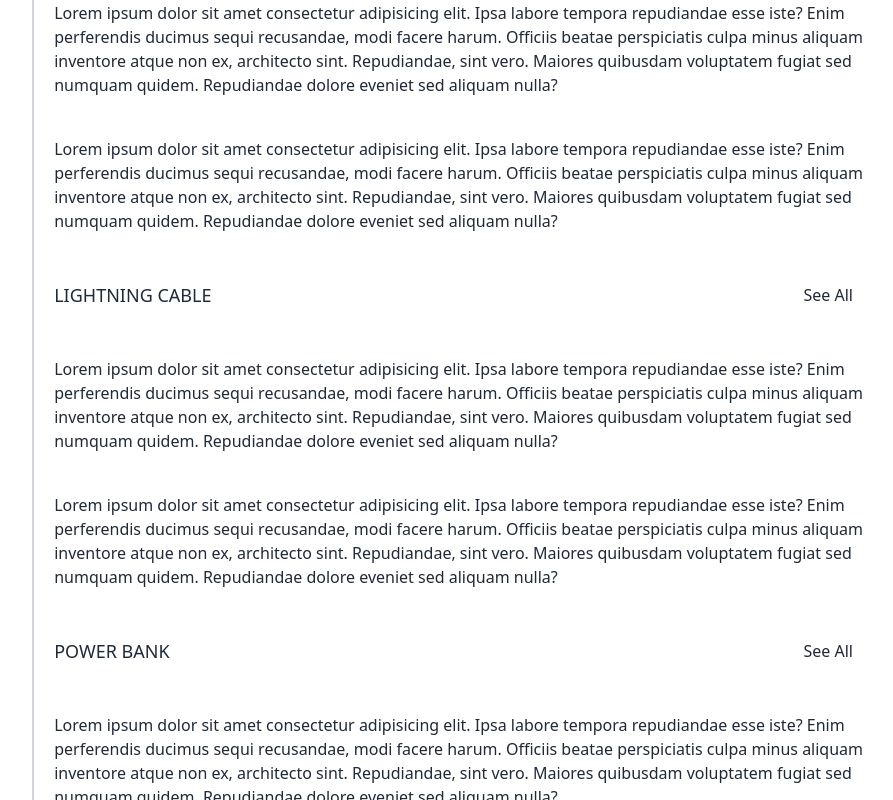
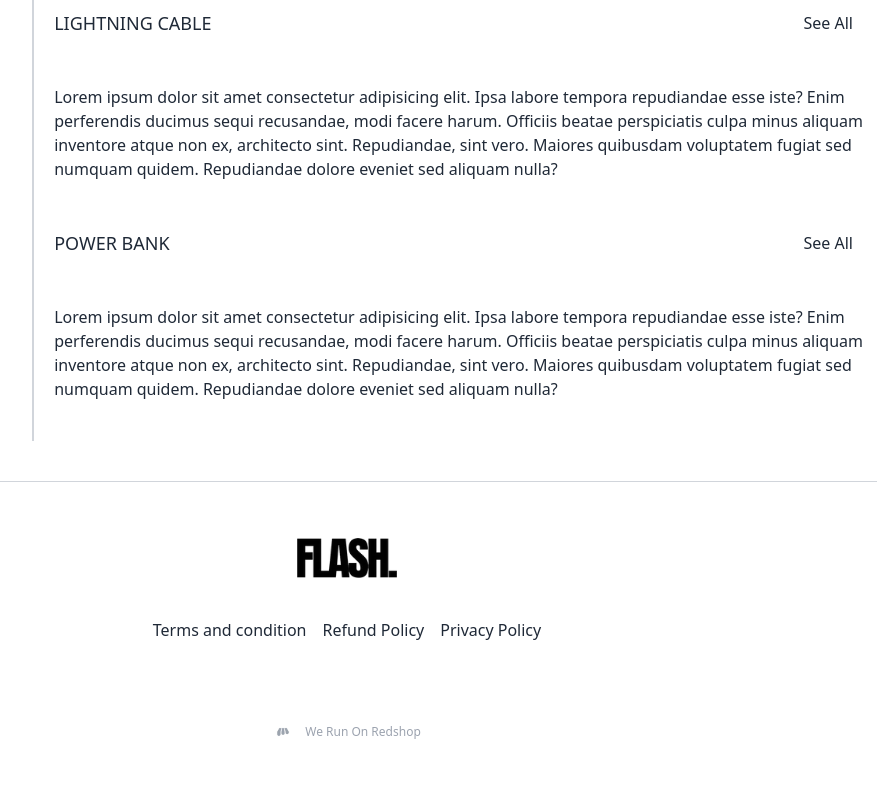
Before and after one commit to naimur61/redshop-task, a Next.js app: page / in a window 1280 px wide. Shown: the part 740-1540 px from the top of the page, without its empty margins (293-1186 px from the left). After the commit the page ends 1502 px from the top, so only its background shows below. Built offline with nearby package versions, Linux system fonts and the light colour scheme; some icons are missing.

Commit message:
[Done] footer

```diff
--- a/next.config.js
+++ b/next.config.js
@@ -1,6 +1,6 @@
 /** @type {import('next').NextConfig} */
 const nextConfig = {
-  reactStrictMode: true,
-}
+	reactStrictMode: true,
+};
 
-module.exports = nextConfig
+module.exports = nextConfig;
--- a/src/components/CategoriesComponent/CategoriesSection.tsx
+++ b/src/components/HomeComponent/Categories/CategoriesSection.tsx
@@ -16,7 +16,7 @@ const CategoriesSection = () => {
 						<li>Categories</li>
 						{CategoryInfo.map((info, i) => (
 							<li key={i} className="mt-3">
-								<Link href={`/categories/${info}`}>{info}</Link>
+								<Link href={`#${info}`}>{info}</Link>
 							</li>
 						))}
 					</ul>
--- a/src/components/CategoriesComponent/CategoryProducts.tsx
+++ b/src/components/HomeComponent/Categories/CategoryProducts.tsx
@@ -8,7 +8,7 @@ interface CategoryProductsProps {
 const CategoryProducts: React.FC<CategoryProductsProps> = ({ payload }) => {
 	return (
 		<>
-			<div className="flex justify-between items-center">
+			<div className="flex justify-between items-center" id={payload}>
 				<h1 className="text-lg py-2">{payload}</h1>
 				<Link href={`/categories/${payload}`} className="flex items-center gap-2">
 					<p>See All</p>
@@ -21,12 +21,6 @@ const CategoryProducts: React.FC<CategoryProductsProps> = ({ payload }) => {
 				aliquam inventore atque non ex, architecto sint. Repudiandae, sint vero. Maiores quibusdam voluptatem
 				fugiat sed numquam quidem. Repudiandae dolore eveniet sed aliquam nulla?
 			</p>
-			<p className="my-10">
-				Lorem ipsum dolor sit amet consectetur adipisicing elit. Ipsa labore tempora repudiandae esse iste?
-				Enim perferendis ducimus sequi recusandae, modi facere harum. Officiis beatae perspiciatis culpa minus
-				aliquam inventore atque non ex, architecto sint. Repudiandae, sint vero. Maiores quibusdam voluptatem
-				fugiat sed numquam quidem. Repudiandae dolore eveniet sed aliquam nulla?
-			</p>
 		</>
 	);
 };
--- /dev/null
+++ b/src/components/HomeComponent/Footer.tsx
@@ -0,0 +1,27 @@
+import logo from "@/asset/FLASH.png";
+import Image from "next/image";
+import sass from "@/asset/sass.png";
+import Link from "next/link";
+
+const Footer = () => {
+	return (
+		<div className=" mt-10 pt-14" style={{ borderTop: "1px solid #D1D5DB" }}>
+			<Image src={logo} alt="logo" style={{ width: "100px", height: "40px" }} className="mx-auto" />
+
+			<div className=" flex justify-center gap-4 mt-10">
+				<p>Terms and condition</p>
+				<p>Refund Policy</p>
+				<p>Privacy Policy</p>
+			</div>
+
+			<Link className="flex justify-center items-center gap-3 pb-5 mt-20" href="#">
+				<Image src={sass} alt="logo" width={20} height={20} />
+
+				<p className="capitalize text-gray-400 text-xs">we run on Redshop</p>
+			</Link>
+		</div>
+	);
+};
+
+export default Footer;
+//
--- a/src/pages/index.tsx
+++ b/src/pages/index.tsx
@@ -1,7 +1,8 @@
 import React from "react";
 import Header from "../components/HomeComponent/Header";
 import Banner from "../components/HomeComponent/Banner";
-import CategoriesSection from "@/components/CategoriesComponent/CategoriesSection";
+import CategoriesSection from "@/components/HomeComponent/Categories/CategoriesSection";
+import Footer from "@/components/HomeComponent/Footer";
 
 const index = () => {
 	return (
@@ -9,6 +10,7 @@ const index = () => {
 			<Header />
 			<Banner />
 			<CategoriesSection />
+			<Footer />
 		</div>
 	);
 };
```
Also changed, not shown: src/asset/sass.png (added), tsconfig.json (indentation only).
